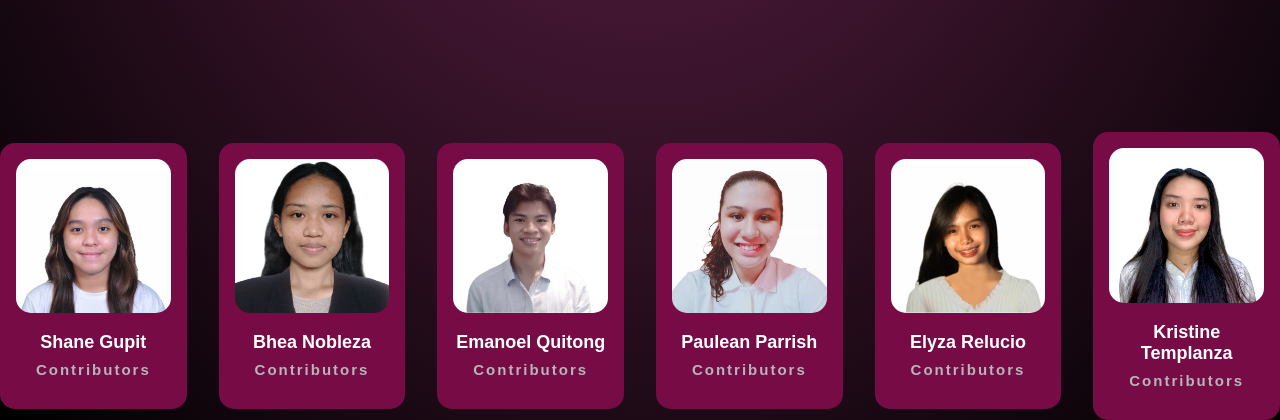
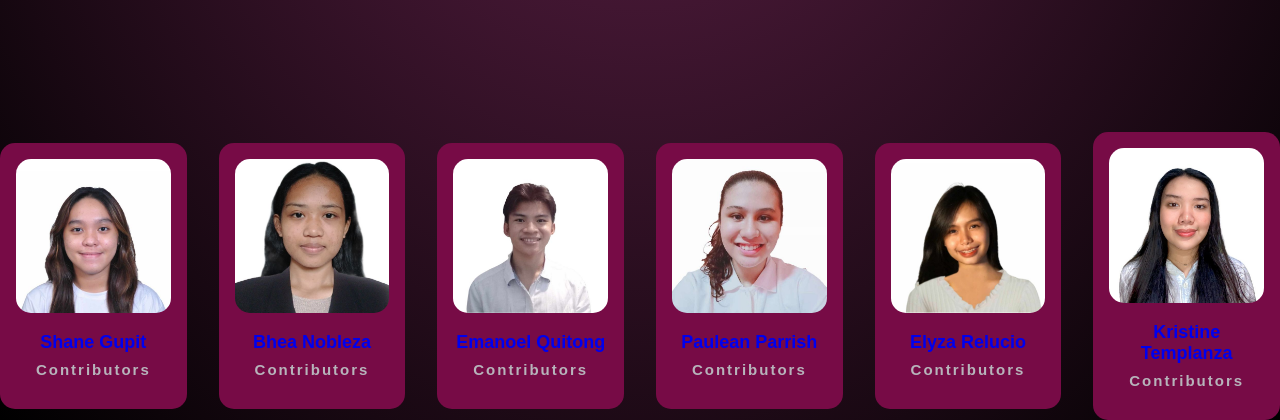
Before and after one commit to shanehazel/Group-6-Website, a Flask app: page /profile in a window 1280 px wide. Shown: the part 1358-1778 px from the top of the page. Run offline with Flask 3, Linux system fonts and the light colour scheme.

Commit message:
linked git profile

```diff
--- a/Search Algo Presentation/templates/profile.html
+++ b/Search Algo Presentation/templates/profile.html
@@ -25,37 +25,37 @@
 		<div class="team-content">
             <div class="box">
 				<img src="/static/Gupit.jpg">
-				<h3>Shane Gupit</h3>
+				<h3><a href="https://github.com/shanehazel" class="btn">Shane Gupit</a></h3>
 				<h5>Contributors</h5>
 			</div>
 
 			<div class="box">
 				<img src="/static/Nobleza.jpg">
-				<h3>Bhea Nobleza</h3>
+				<h3><a href="https://github.com/bhnblz" class="btn">Bhea Nobleza</a></h3>
 				<h5>Contributors</h5>
 			</div>
 
             <div class="box">
 				<img src="/static/Quitong.jpg">
-				<h3>Emanoel Quitong</h3>
+				<h3><a href="https://github.com/EmanoelMQuitong" class="btn">Emanoel Quitong</a></h3>
 				<h5>Contributors</h5>
 			</div>
 
 			<div class="box">
 				<img src="/static/Parrish.jpg">
-				<h3>Paulean Parrish</h3>
+				<h3><a href="https://github.com/Paulean1506" class="btn">Paulean Parrish</a></h3>
 				<h5>Contributors</h5>
 			</div>
 
 			<div class="box">
 				<img src="/static/Relucio.jpg">
-				<h3>Elyza Relucio</h3>
+				<h3><a href="https://github.com/elyzajane" class="btn">Elyza Relucio</a></h3>
 				<h5>Contributors</h5>
 			</div>
 
             <div class="box">
 				<img src="/static/Templanza.jpg">
-				<h3>Kristine Templanza</h3>
+				<h3><a href="https://github.com/kayjayyyy" class="btn">Kristine Templanza</a></h3>
 				<h5>Contributors</h5>
 			</div>
 
```
